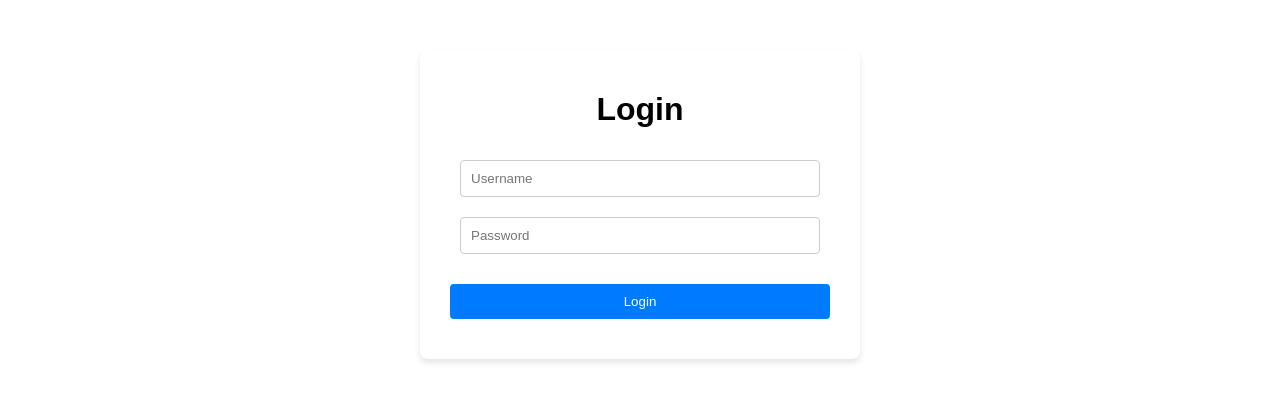
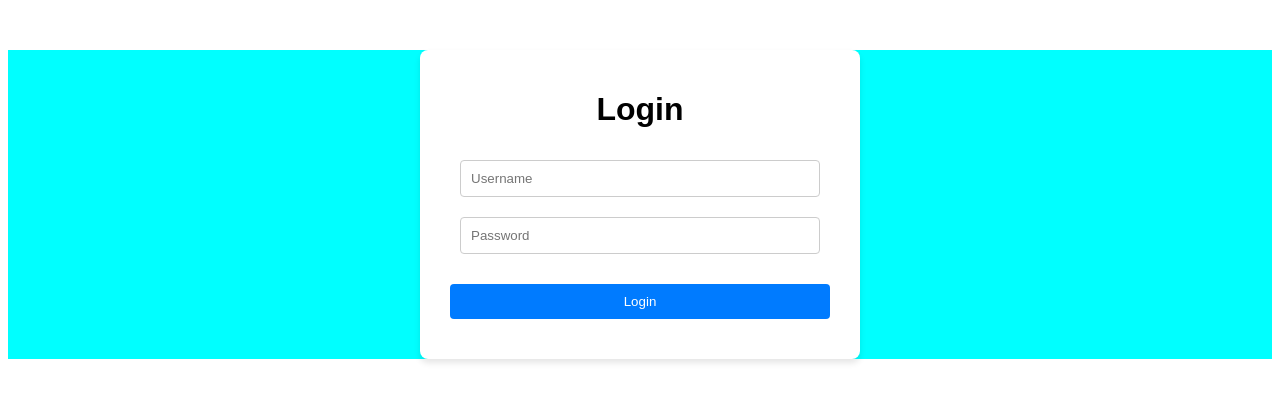
Before and after one commit to Andon-LaFreniere/Ohio-Weather-Sucks, a React (Vite) app in the folder frontend/: page /login in a window 1280 px wide. Shown: the top 402 px of the page. Built offline with nearby package versions, Linux system fonts and the light colour scheme; no server answers.

Commit message:
Update home

```diff
--- a/frontend/src/styles/Home.css
+++ b/frontend/src/styles/Home.css
@@ -1,6 +1,7 @@
 /* Container for the whole page */
 div {
     font-family: Arial, sans-serif;
+    background-color: aqua;
   }
 
   /* Styles for the notes section */
```
